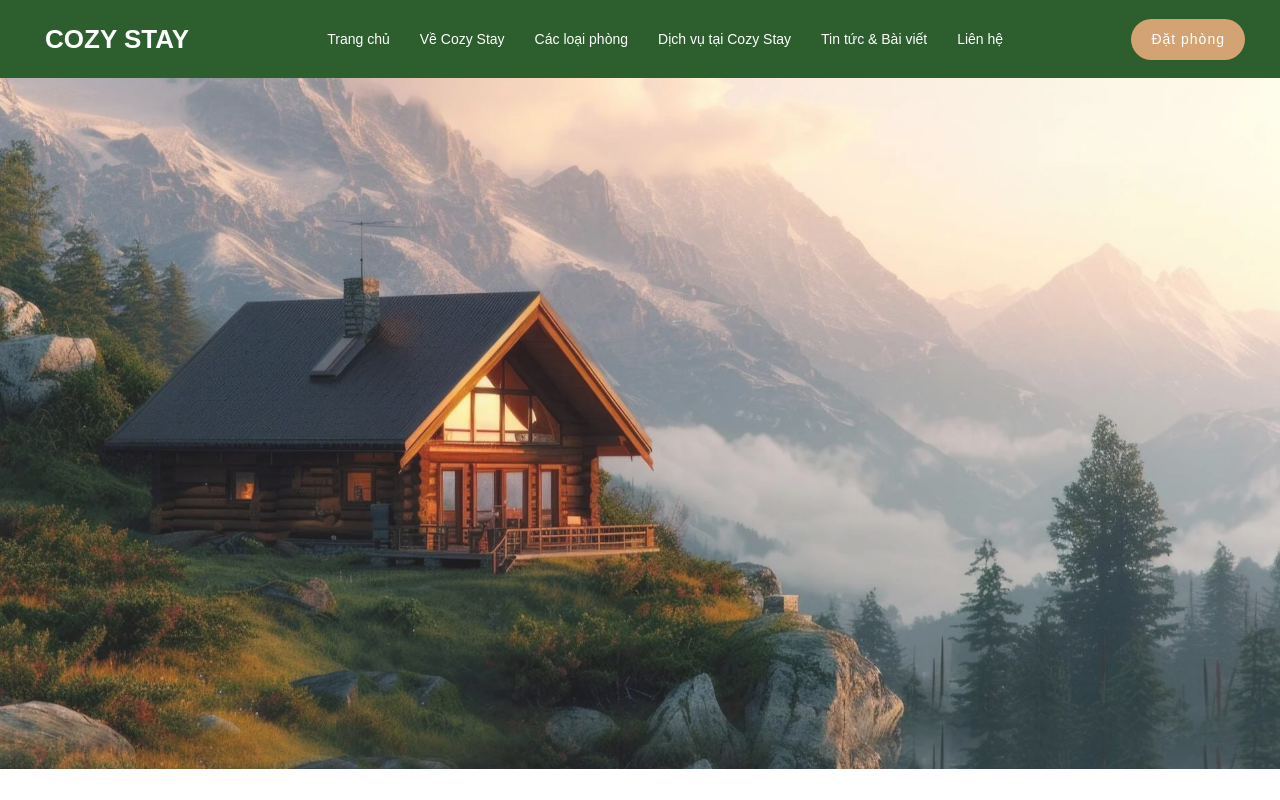
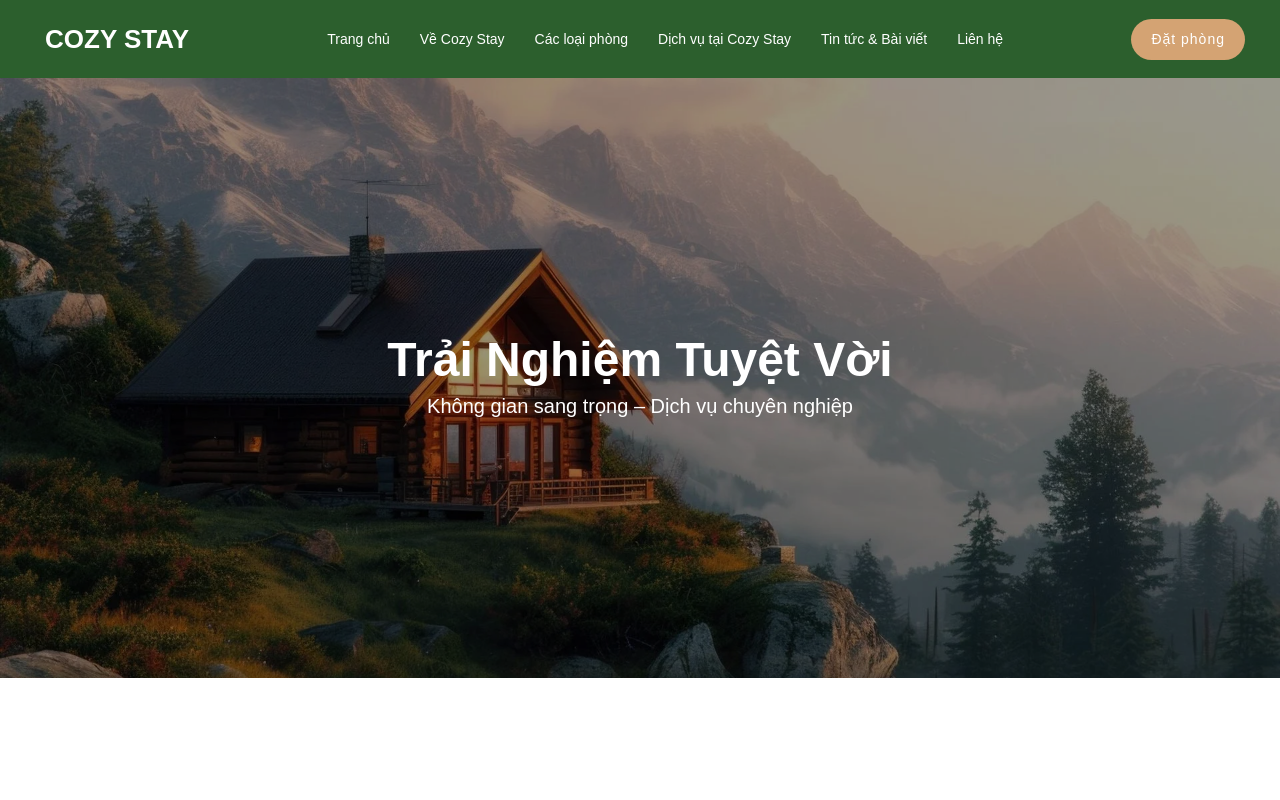
Before and after one commit to Hieuuu1510/landing-page, a Next.js app: page / in a window 1280 px wide. Built offline with nearby package versions, Linux system fonts and the light colour scheme.

Commit message:
chore: update thư viện & animation slide

```diff
--- a/components/slides/index.tsx
+++ b/components/slides/index.tsx
@@ -27,58 +27,144 @@
 
 // export default Slides;
 
-import { useEffect, useState } from "react";
+// import { useEffect, useState } from "react";
+
+// const slides = [
+//   "/images/slide_1_img.jpg",
+//   "/images/slide_2_img.jpg",
+//   "/images/slide_3_img.jpg",
+// ];
+
+// export default function Slides() {
+//   const [current, setCurrent] = useState(0);
+//   const [showFlash, setShowFlash] = useState(false);
+//   const [zooming, setZooming] = useState(false);
+
+//   useEffect(() => {
+//     const timer = setInterval(() => {
+//       setShowFlash(true); // Flash ON
+
+//       setTimeout(() => {
+//         setCurrent((prev) => (prev + 1) % slides.length); // Đổi ảnh
+//         setZooming(true); // Zoom IN ảnh mới
+//         setShowFlash(false); // Flash OFF
+
+//         setTimeout(() => setZooming(false), 1300); // Reset zoom
+//       }, 100); // Flash trước 100ms
+//     }, 5000);
+
+//     return () => clearInterval(timer);
+//   }, []);
+
+//   return (
+//     <div className="relative w-full h-[691px] overflow-hidden">
+//       {/* Flash lớp phủ */}
+//       {showFlash && (
+//         <div className="absolute inset-0 bg-white opacity-70 animate-flash z-30 pointer-events-none" />
+//       )}
+
+//       {slides.map((src, idx) => {
+//         const isActive = idx === current;
+//         return (
+//           <div
+//             key={idx}
+//             className={`absolute inset-0 bg-cover bg-center transition-opacity duration-500 ease-in-out ${
+//               isActive && zooming ? "animate-zoom-in" : ""
+//             }`}
+//             style={{
+//               backgroundImage: `url(${src})`,
+//               opacity: isActive ? 1 : 0,
+//               zIndex: isActive ? 20 : 10,
+//             }}
+//           />
+//         );
+//       })}
+//     </div>
+//   );
+// }
+
+import { useRef, useEffect, useState } from "react";
+import { Swiper, SwiperSlide } from "swiper/react";
+import { EffectFade } from "swiper/modules";
+import "swiper/css";
+import "swiper/css/effect-fade";
 
 const slides = [
-  "/images/slide_1_img.jpg",
-  "/images/slide_2_img.jpg",
-  "/images/slide_3_img.jpg",
+  { id: 1, image: "/images/slide_1_img.jpg" },
+  { id: 2, image: "/images/slide_2_img.jpg" },
+  { id: 3, image: "/images/slide_3_img.jpg" },
 ];
 
-export default function Slides() {
-  const [current, setCurrent] = useState(0);
-  const [showFlash, setShowFlash] = useState(false);
-  const [zooming, setZooming] = useState(false);
+const HeroSlider = () => {
+  const swiperRef = useRef<any>(null);
+  const [flash, setFlash] = useState(false);
+  const [activeIndex, setActiveIndex] = useState(0);
 
   useEffect(() => {
-    const timer = setInterval(() => {
-      setShowFlash(true); // Flash ON
+    const interval = setInterval(() => {
+      // Bắt đầu chớp
+      setFlash(true);
 
       setTimeout(() => {
-        setCurrent((prev) => (prev + 1) % slides.length); // Đổi ảnh
-        setZooming(true); // Zoom IN ảnh mới
-        setShowFlash(false); // Flash OFF
+        setFlash(false);
+        if (swiperRef.current) {
+          swiperRef.current.slideNext();
+        }
+      }, 250); // thời gian chớp
+    }, 3500);
 
-        setTimeout(() => setZooming(false), 1300); // Reset zoom
-      }, 100); // Flash trước 100ms
-    }, 5000);
-
-    return () => clearInterval(timer);
+    return () => clearInterval(interval);
   }, []);
 
   return (
-    <div className="relative w-full h-[691px] overflow-hidden">
-      {/* Flash lớp phủ */}
-      {showFlash && (
-        <div className="absolute inset-0 bg-white opacity-70 animate-flash z-30 pointer-events-none" />
-      )}
+    <div className="relative w-full h-[600px] overflow-hidden">
+      {/* Flash overlay */}
+      <div
+        className={`absolute inset-0 z-30 pointer-events-none transition-opacity duration-300 bg-white ${
+          flash ? "opacity-80" : "opacity-0"
+        }`}
+      />
 
-      {slides.map((src, idx) => {
-        const isActive = idx === current;
-        return (
-          <div
-            key={idx}
-            className={`absolute inset-0 bg-cover bg-center bg-no-repeat transition-opacity duration-500 ease-in-out ${
-              isActive && zooming ? "animate-zoom-in" : ""
-            }`}
-            style={{
-              backgroundImage: `url(${src})`,
-              opacity: isActive ? 1 : 0,
-              zIndex: isActive ? 20 : 10,
-            }}
-          />
-        );
-      })}
+      {/* Text cố định */}
+      <div className="absolute inset-0 z-20 flex items-center justify-center text-white text-center px-4">
+        <div>
+          <h2 className="text-4xl md:text-5xl font-bold mb-2">
+            Trải Nghiệm Tuyệt Vời
+          </h2>
+          <p className="text-lg md:text-xl">
+            Không gian sang trọng – Dịch vụ chuyên nghiệp
+          </p>
+        </div>
+      </div>
+
+      {/* Swiper */}
+      <Swiper
+        modules={[EffectFade]}
+        effect="fade"
+        fadeEffect={{ crossFade: true }}
+        loop={true}
+        allowTouchMove={false}
+        onSwiper={(swiper) => (swiperRef.current = swiper)}
+        onSlideChange={(swiper) => setActiveIndex(swiper.realIndex)}
+        className="w-full h-full"
+      >
+        {slides.map((slide, index) => (
+          <SwiperSlide key={slide.id}>
+            <div className="relative w-full h-full">
+              <img
+                src={slide.image}
+                alt={`Slide ${slide.id}`}
+                className={`w-full h-full object-cover transform transition-transform duration-700 ${
+                  index === activeIndex ? "scale-100 animate-zoom" : "scale-100"
+                }`}
+              />
+              <div className="absolute inset-0 bg-black/40" />
+            </div>
+          </SwiperSlide>
+        ))}
+      </Swiper>
     </div>
   );
-}
+};
+
+export default HeroSlider;
--- a/styles/slide.css
+++ b/styles/slide.css
@@ -1,30 +1,11 @@
-@keyframes flash {
-  0% {
-    opacity: 0.6;
+@keyframes zoomInSmooth {
+  from {
+    transform: scale(1.2);
   }
-  50% {
-    opacity: 1;
-  }
-  100% {
-    opacity: 0;
+  to {
+    transform: scale(1);
   }
 }
-
-@keyframes zoomIn {
-  0% {
-    transform: scale(1.2);
-    opacity: 0;
-  }
-  100% {
-    transform: scale(1);
-    opacity: 1;
-  }
+.animate-zoom {
+  animation: zoomInSmooth 1s ease-out;
 }
-
-.animate-flash {
-  animation: flash 0.3s ease-in-out;
-}
-
-.animate-zoom-in {
-  animation: zoomIn 1.3s cubic-bezier(0.22, 1, 0.36, 1);
-}
```
Also changed, not shown: package.json (+5 -2 lines), 2 other files (tests, documents, lock files or other folders).
